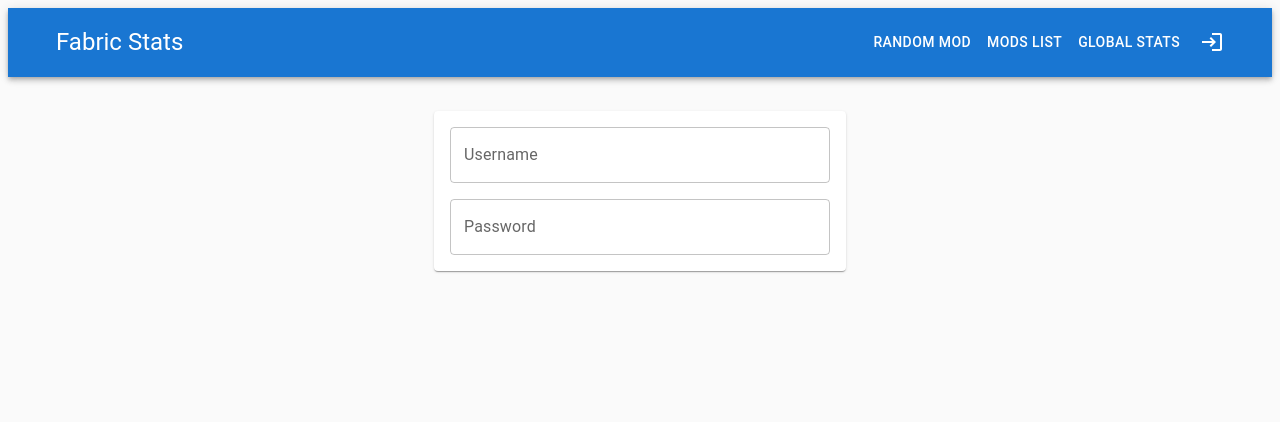
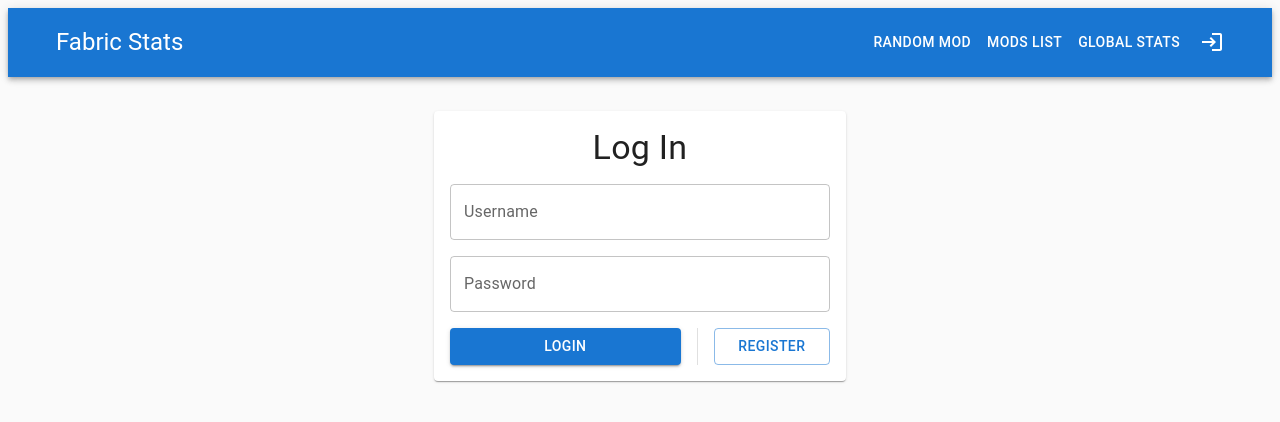
Before and after one commit to fStats/fstats-frontend, a React (Create React App) app: page /login in a window 1280 px wide. Shown: the top 422 px of the page. Built offline with nearby package versions, Linux system fonts and the light colour scheme; what chartjs-plugin-datalabels, chartjs-plugin-zoom would draw is missing.

Commit message:
Added login and registration buttons

```diff
--- a/src/pages/LoginPage.tsx
+++ b/src/pages/LoginPage.tsx
@@ -1,6 +1,7 @@
 import TextField from '@mui/material/TextField';
-import {Card, Container, Stack} from "@mui/material";
+import {Button, Card, Container, Divider, Stack, Typography} from "@mui/material";
 import React from "react";
+import {Link} from "react-router-dom";
 
 export function LoginPage() {
     return (
@@ -8,8 +9,14 @@ export function LoginPage() {
             <br/>
             <Card>
                 <Stack padding={2} spacing={2}>
+                    <Typography variant="h4" align="center">Log In</Typography>
                     <TextField label="Username" variant="outlined" type="text"/>
                     <TextField label="Password" variant="outlined" type="password"/>
+                    <Stack direction="row" divider={<Divider orientation="vertical" flexItem/>} spacing={2}>
+                        <Button variant="contained" sx={{flexGrow: 9}}>Login</Button>
+                        <Button variant="outlined" sx={{flexGrow: 1}} component={Link}
+                                to="/register">Register</Button>
+                    </Stack>
                 </Stack>
             </Card>
         </Container>
```
